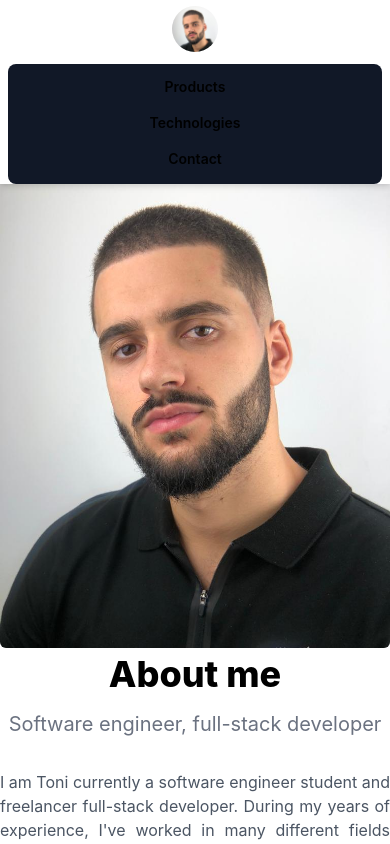
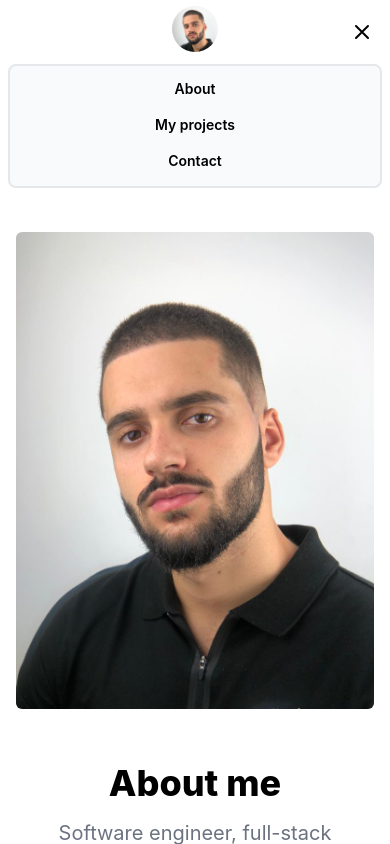
Before and after one commit to ToniRealp/tonirealp.com, a Next.js app: page / in a window 390 px wide. Both pictures are taken after a click on the button "Open main menu". Shown: the top 844 px of the page. Built offline with nearby package versions, Linux system fonts and the light colour scheme.

Commit message:
Added responsive styles

```diff
--- a/components/about.tsx
+++ b/components/about.tsx
@@ -4,20 +4,23 @@ import profilePicture from "../public/profile-picture.jpg";
 
 const About: NextPage = () => {
     return (
-        <div className="mt-32 flex w-full justify-center">
-            <div className="flex flex-col w-full max-w-7xl justify-center items-center lg:justify-between lg:flex-row">
+        <div className="mt-32 mx-auto w-full max-w-7xl pb-20 px-4">
+            <h1 className="text-4xl font-extrabold text-center">
+                Hi I'm <span className="text-primary">Toni Realp</span>
+            </h1>
+            <div className="flex flex-col justify-center items-center lg:justify-between lg:flex-row mx-auto mt-16">
                 <div className="max-w-md">
                     <Image src={profilePicture} className="rounded-md" />
                 </div>
-                <div className="lg:max-w-md xl:max-w-2xl">
+                <div className="lg:max-w-md xl:max-w-2xl mt-12">
                     <h1 className="text-4xl font-extrabold text-center">About me</h1>
-                    <p className="mt-4 max-w-2xl text-xl text-gray-500 text-center">
+                    <p className="mt-4 max-w-2xl text-xl text-gray-500 text-center mx-auto">
                         {" "}
                         Software engineer, full-stack developer{" "}
                     </p>
                     <p className="mt-4 text-gray-600 mt-8 text-justify">
                         {" "}
-                        I am Toni currently a software engineer student and freelancer full-stack developer. During my
+                        I am Toni, currently a software engineer student and freelancer full-stack developer. During my
                         years of experience, I've worked in many different fields ranging from videogame development to
                         full-stack programming. This upcoming year I'll be graduating from university and I'm currently
                         looking for the next challenge to develop my software engineer career to its fullest potential.{" "}
--- a/components/navbar.tsx
+++ b/components/navbar.tsx
@@ -30,7 +30,7 @@ const NavbarLink = ({ children, className, href }: NavbarLinkProps) => {
 
 export default function Navbar() {
     return (
-        <Disclosure as="nav" className="fixed top-0 left-0 z-50 w-full shadow-md bg-white">
+        <Disclosure as="nav" className="fixed top-0 left-0 z-50 w-full sm:shadow-md bg-white">
             {({ open }) => (
                 <div className="max-w-7xl mx-auto px-2 sm:px-6 lg:px-8">
                     <div className="relative flex justify-between h-16">
@@ -47,7 +47,6 @@ export default function Navbar() {
                                         />
                                     </a>
                                 </Link>
-                                <p className="hidden lg:block lg:ml-8 h-8 w-auto text-2xl font-bold ml-4">Toni Realp</p>
                             </div>
                             <div className="hidden sm:ml-6 sm:flex sm:space-x-8 items-center">
                                 <NavbarLink href="/#products">About</NavbarLink>
@@ -61,7 +60,7 @@ export default function Navbar() {
                             </div>
                             <div className="absolute inset-y-0 right-0 flex items-center sm:hidden">
                                 {/* Mobile menu button */}
-                                <Disclosure.Button className="inline-flex items-center justify-center p-2 rounded-md text-white hover:text-gray-500 hover:text-primary">
+                                <Disclosure.Button className="inline-flex items-center justify-center p-2 rounded-md hover:text-gray-500 hover:text-primary">
                                     <span className="sr-only">Open main menu</span>
                                     {open ? (
                                         <XIcon className="block h-6 w-6" aria-hidden="true" />
@@ -80,10 +79,10 @@ export default function Navbar() {
                         leaveFrom="transform scale-300 opacity-100"
                         leaveTo="transform scale-95 opacity-0"
                     >
-                        <Disclosure.Panel className="flex sm:hidden rounded-lg sm:w-56 bg-gray-900 w-full p-2">
+                        <Disclosure.Panel className="flex sm:hidden rounded-lg sm:w-56 bg-gray-50 border-2 w-full p-2">
                             <div className="space-y-1 w-full flex flex-col items-center justify-center sm:items-start sm:text-left">
-                                <NavbarLink href="/#products">Products</NavbarLink>
-                                <NavbarLink href="/#technologies">Technologies</NavbarLink>
+                                <NavbarLink href="/#products">About</NavbarLink>
+                                <NavbarLink href="/#technologies">My projects</NavbarLink>
                                 <NavbarLink href="/contact">Contact</NavbarLink>
                             </div>
                         </Disclosure.Panel>
--- a/components/projects.tsx
+++ b/components/projects.tsx
@@ -76,7 +76,7 @@ const posts = [
 ];
 
 const Projects: NextPage = () => (
-    <div className="relative bg-gray-50 pt-16 pb-20 px-4 sm:px-6 lg:pt-24 lg:pb-28 lg:px-8">
+    <div className="relative bg-gray-50 pb-20 px-4 sm:px-6 lg:pb-28 lg:px-8 lg:mt-8">
         <div className="absolute inset-0">
             <div className="bg-white h-1/3 sm:h-2/3" />
         </div>
```
